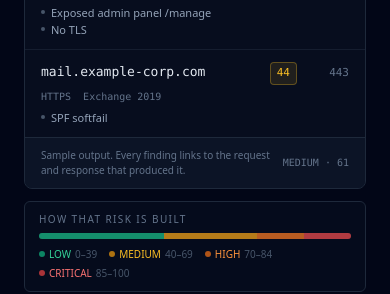
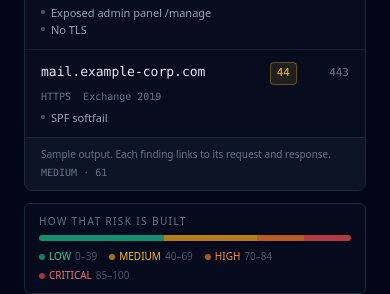
Before and after one commit to egegoker35/shadowsurface, a Next.js app: page / in a window 390 px wide. Shown: the part 1040-1334 px from the top of the page. Built offline with nearby package versions, Linux system fonts and the light colour scheme.

Commit message:
fix(site): stop the risk chip colliding with the sample-output note in the report preview

```diff
--- a/components/landing/ReportPreview.tsx
+++ b/components/landing/ReportPreview.tsx
@@ -79,9 +79,9 @@ export default function ReportPreview() {
         ))}
       </ul>
 
-      <div className="flex items-center justify-between gap-3 px-4 py-2.5 border-t border-slate-800 bg-slate-900/70">
-        <span className="text-[10px] text-slate-500">
-          Sample output. Every finding links to the request and response that produced it.
+      <div className="flex flex-col gap-1 px-4 py-2.5 border-t border-slate-800 bg-slate-900/70 sm:flex-row sm:items-center sm:justify-between sm:gap-3">
+        <span className="text-[10px] leading-snug text-slate-500">
+          Sample output. Each finding links to its request and response.
         </span>
         <span className="shrink-0 font-mono text-[10px] text-slate-500">MEDIUM · 61</span>
       </div>
```
